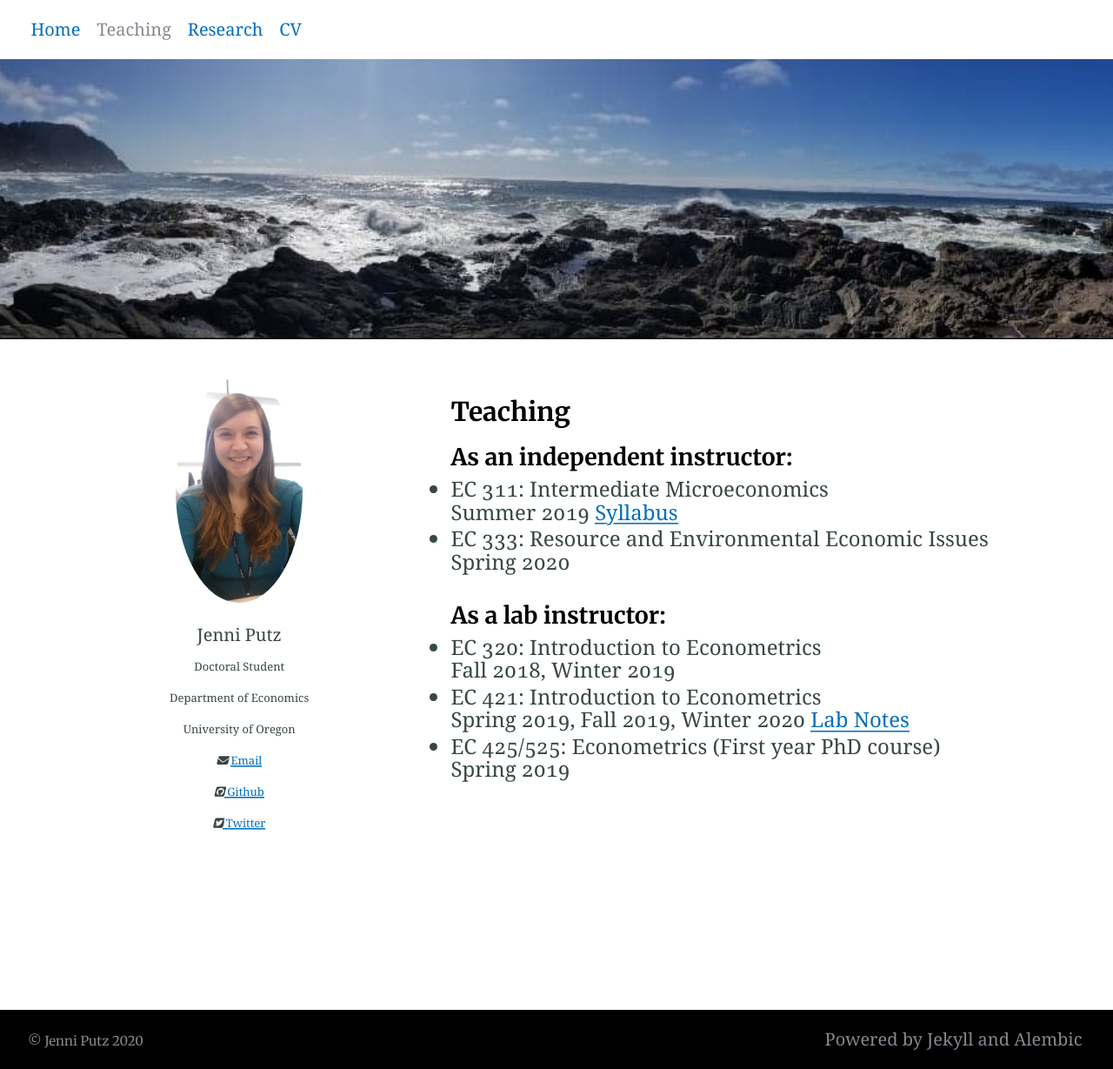
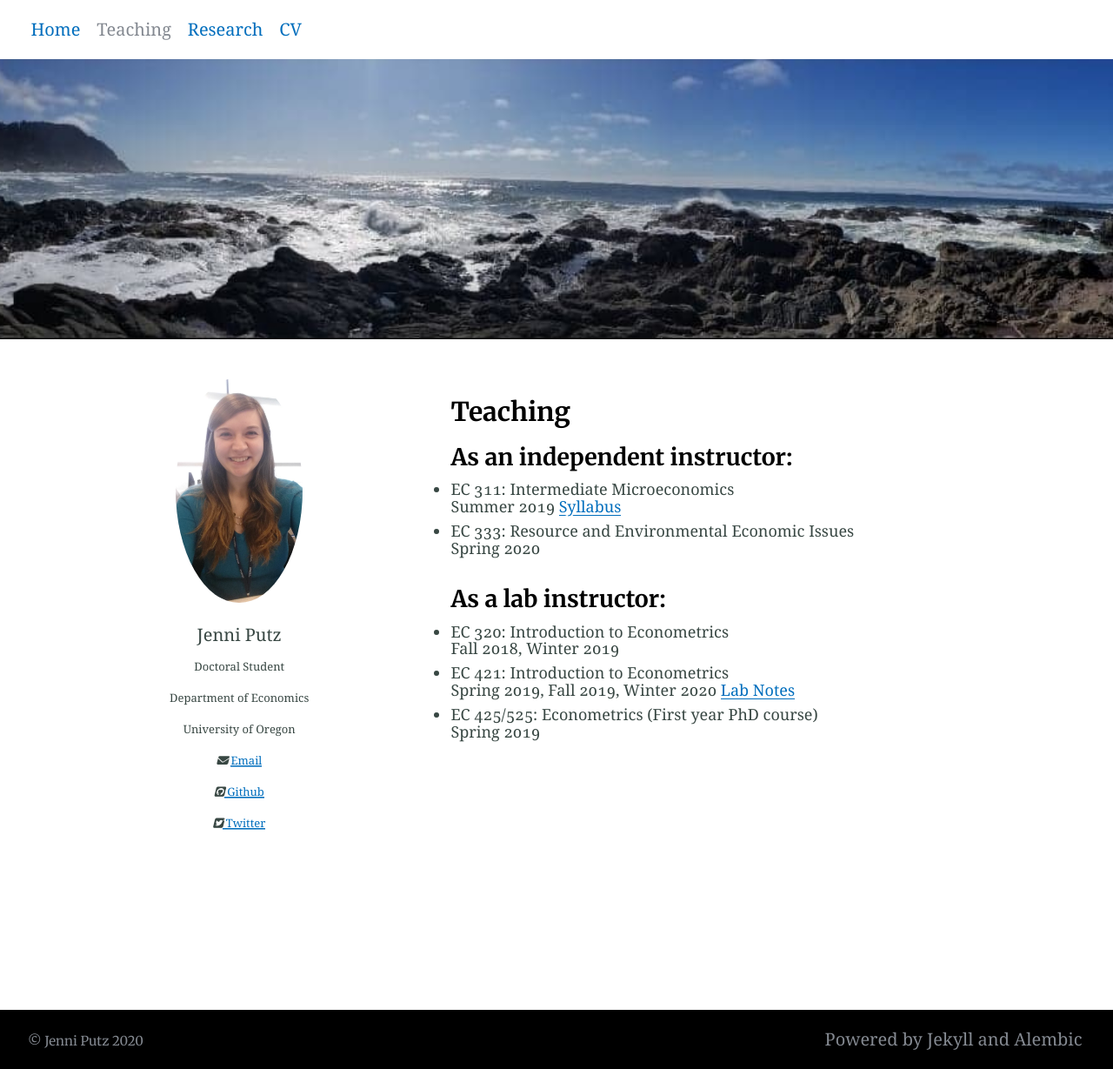
Before and after one commit to jenni-putz/1jenni-putz.github.io, a Jekyll site: the page built from teaching.md, in a window 1280 px wide. Shown: the whole page at 87% size. Built offline with Jekyll 4.4.1, drawn with Linux system fonts in a browser that asks for light colours; nearby versions of some CDN libraries; our own code applies the rules of GitHub Pages for plain Markdown files.

Commit message:
Update teaching.md

```diff
--- a/teaching.md
+++ b/teaching.md
@@ -64,14 +64,14 @@ button {
   <div class="column right" style="background-color:#ffffff;">
   <h3> Teaching </h3>
   <h4>As an independent instructor: </h4>
-    <font size="5"><ul>
+    <font size="4"><ul>
     <li> <p style="line-height:110%"> EC 311: Intermediate Microeconomics <br>
 	    Summer 2019 <a href="/EC311Syllabus.pdf">Syllabus</a></p></li>
     <li><p style="line-height:110%"> EC 333: Resource and Environmental Economic Issues <br>
 	    Spring 2020</p></li>
     </ul></font>
     <h4> As a lab instructor: </h4>
-    <font size="5"><ul>
+    <font size="4"><ul>
     <li> <p style="line-height:110%"> EC 320: Introduction to Econometrics <br>
 	    Fall 2018, Winter 2019 </p></li>
     <li><p style="line-height:110%"> EC 421: Introduction to Econometrics <br>
```
